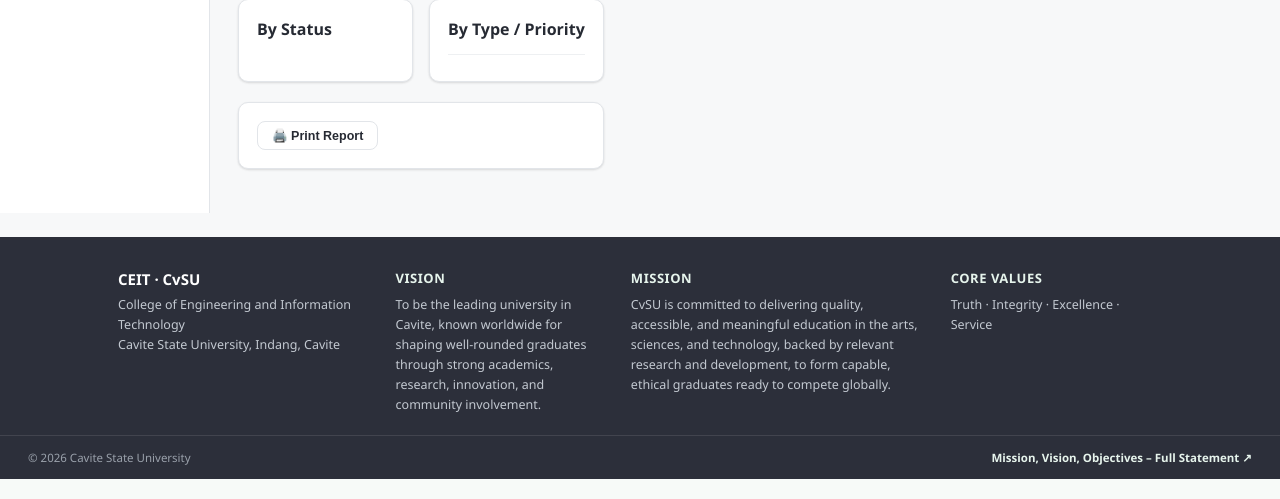
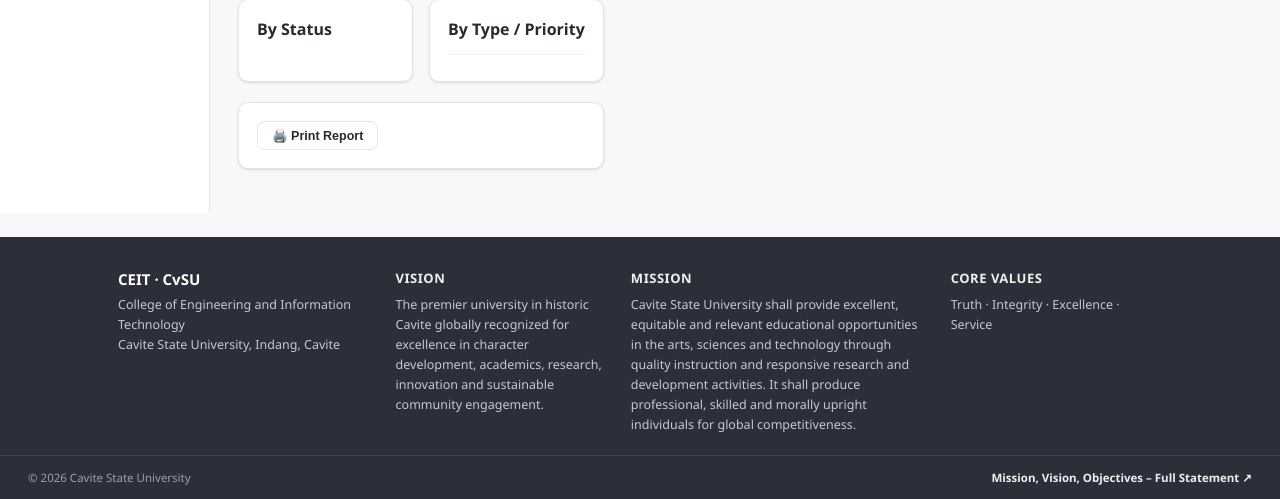
Before and after one commit to capstoneproject123/CM-CvSU, a PHP site: page /ceit-complaint-system/admin/report.php in a window 1280 px wide. Shown: the part 678-1177 px from the top of the page. Run offline with PHP 8.4, Linux system fonts and the light colour scheme; the visitor is signed in with stand-in values (Sample User, id 1); data that the repository does not hold is empty.

Commit message:
Update footer.php

```diff
--- a/ceit-complaint-system/includes/footer.php
+++ b/ceit-complaint-system/includes/footer.php
@@ -8,11 +8,11 @@
         </div>
         <div class="footer-col">
             <div class="footer-heading">Vision</div>
-            <p class="footer-text">To be the leading university in Cavite, known worldwide for shaping well-rounded graduates through strong academics, research, innovation, and community involvement.</p>
+            <p class="footer-text">The premier university in historic Cavite globally recognized for excellence in character development, academics, research, innovation and sustainable community engagement.</p>
         </div>
         <div class="footer-col">
             <div class="footer-heading">Mission</div>
-            <p class="footer-text">CvSU is committed to delivering quality, accessible, and meaningful education in the arts, sciences, and technology, backed by relevant research and development, to form capable, ethical graduates ready to compete globally.</p>
+            <p class="footer-text">Cavite State University shall provide excellent, equitable and relevant educational opportunities in the arts, sciences and technology through quality instruction and responsive research and development activities. It shall produce professional, skilled and morally upright individuals for global competitiveness.</p>
         </div>
         <div class="footer-col">
             <div class="footer-heading">Core Values</div>
```
